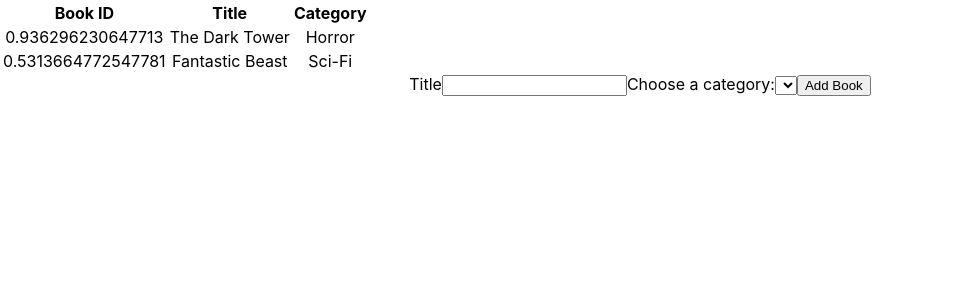
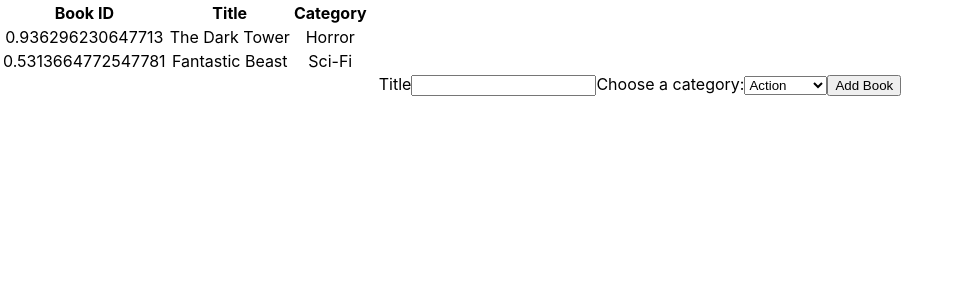
Before and after one commit to gurbuzertunga/react_bookstore, a React (Create React App) app: page / in a window 1280 px wide. Shown: the top 300 px of the page, without its empty margins (0-960 px from the left). Built offline with nearby package versions, Linux system fonts and the light colour scheme.

Commit message:
add categories to form

```diff
--- a/src/components/Book.js
+++ b/src/components/Book.js
@@ -1,5 +1,5 @@
-/* eslint-disable */
 import React from 'react';
+import PropTypes from 'prop-types';
 
 export default function Book({ book }) {
   const { id, title, category } = book;
@@ -12,3 +12,15 @@ export default function Book({ book }) {
     </tr>
   );
 }
+
+Book.defaultProps = {
+  book: {},
+};
+
+Book.propTypes = {
+  book: PropTypes.shape({
+    id: PropTypes.number,
+    title: PropTypes.string,
+    category: PropTypes.string,
+  }),
+};
--- a/src/containers/BooksForm.js
+++ b/src/containers/BooksForm.js
@@ -11,7 +11,11 @@ export default function BooksForm() {
 
       <label htmlFor="category">Choose a category:</label>
       <select name="category" id="category">
-        <option value="" />
+        {categories.map(cat => (
+          <option key={cat} value="categories">
+            {cat}
+          </option>
+        ))}
       </select>
 
       <button type="submit">Add Book</button>
--- a/src/containers/BooksList.js
+++ b/src/containers/BooksList.js
@@ -1,10 +1,9 @@
-/* eslint-disable */
 import React from 'react';
+import PropTypes from 'prop-types';
 import { connect } from 'react-redux';
 import Book from '../components/Book';
 
-const BooksList = ({ books }) => {
-  return (
+const BooksList = ({ books }) => ( // eslint-disable-line
   <table>
     <thead>
       <tr>
@@ -13,15 +12,11 @@ const BooksList = ({ books }) => {
         <th>Category</th>
       </tr>
     </thead>
-      {books && books.length
-      ? books.map((book) => {
-          return <Book key={book} book={book} />;
-        })
-      : 'No Book Found!'
-      }
+    {books && books.length // eslint-disable-line
+      ? books.map(book => <Book key={book} book={book} />) // eslint-disable-line
+      : 'No Book Found!'}
   </table>
 );
-}
 
 const mapStateToProps = state => {
   const { books } = state;
@@ -29,3 +24,15 @@ const mapStateToProps = state => {
 };
 
 export default connect(mapStateToProps)(BooksList);
+
+Book.defaultProps = {
+  books: {},
+};
+
+Book.propTypes = {
+  books: PropTypes.shape({
+    length: PropTypes.number,
+    title: PropTypes.string,
+    category: PropTypes.string,
+  }),
+};
--- a/src/reducers/books.js
+++ b/src/reducers/books.js
@@ -1,4 +1,3 @@
-/* eslint-disable */
 import { CREATE_BOOK, REMOVE_BOOK } from '../actionTypes';
 
 const initialState = { books: [{ id: Math.random(), title: 'The Dark Tower', category: 'Horror' }, { id: Math.random(), title: 'Fantastic Beast', category: 'Sci-Fi' }] };
```
Also changed, not shown: 1 other file (tests, documents, lock files or other folders). Lines whose indentation alone changed are shown as unchanged.
